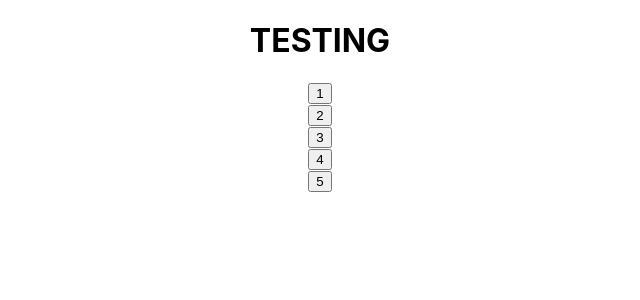
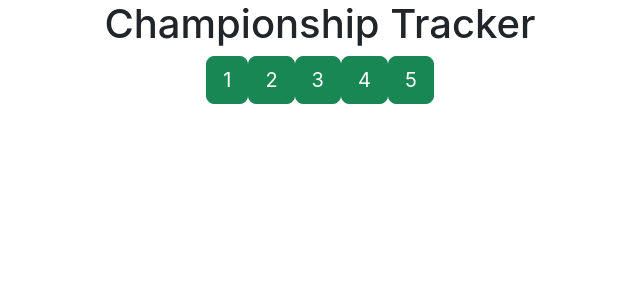
Before and after one commit to amirestes/ch-tracker, a React (Create React App) app: page / in a window 1280 px wide. Shown: the top 300 px of the page, without its empty margins (320-960 px from the left). Built offline with nearby package versions, Linux system fonts and the light colour scheme.

Commit message:
added bootstrap

```diff
--- a/package.json
+++ b/package.json
@@ -6,6 +6,7 @@
     "@testing-library/jest-dom": "^5.16.4",
     "@testing-library/react": "^13.3.0",
     "@testing-library/user-event": "^13.5.0",
+    "bootstrap": "^5.2.0-beta1",
     "react": "^18.1.0",
     "react-dom": "^18.1.0",
     "react-scripts": "5.0.1",
--- a/public/index.html
+++ b/public/index.html
@@ -24,6 +24,8 @@
       work correctly both with client-side routing and a non-root public URL.
       Learn how to configure a non-root public URL by running `npm run build`.
     -->
+    <meta name="viewport" content="width=device-width, initial-scale=1">
+    <link href="https://cdn.jsdelivr.net/npm/bootstrap@5.2.0-beta1/dist/css/bootstrap.min.css" rel="stylesheet" integrity="sha384-0evHe/X+R7YkIZDRvuzKMRqM+OrBnVFBL6DOitfPri4tjfHxaWutUpFmBp4vmVor" crossorigin="anonymous">
     <title>React App</title>
   </head>
   <body>
@@ -39,5 +41,6 @@
       To begin the development, run `npm start` or `yarn start`.
       To create a production bundle, use `npm run build` or `yarn build`.
     -->
+    <script src="https://cdn.jsdelivr.net/npm/bootstrap@5.2.0-beta1/dist/js/bootstrap.bundle.min.js" integrity="sha384-pprn3073KE6tl6bjs2QrFaJGz5/SUsLqktiwsUTF55Jfv3qYSDhgCecCxMW52nD2" crossorigin="anonymous"></script>
   </body>
 </html>
--- a/src/App.js
+++ b/src/App.js
@@ -1,4 +1,3 @@
-import logo from './logo.svg';
 import './App.css';
 import Points from './components/Points'
 
--- a/src/components/PointValue.jsx
+++ b/src/components/PointValue.jsx
@@ -6,8 +6,8 @@ class PointValue extends Component {
      }
     render() {
         return (
-            <div>
-                <button>{this.props.value}</button>
+            <div className='btn-group'>
+                <button className='btn btn-success btn-lg'>{this.props.value}</button>
             </div>
         );
     }
--- a/src/components/Points.jsx
+++ b/src/components/Points.jsx
@@ -15,7 +15,7 @@ class Points extends Component {
 
         return (
             <div>
-                <h1>TESTING</h1>
+                <h1>Championship Tracker</h1>
                 {this.state.points.map(points => (
                     <PointValue key={points.id} value={points.value} id={points.id} />
                 ))}
```
Also changed, not shown: 1 other file (tests, documents, lock files or other folders).
